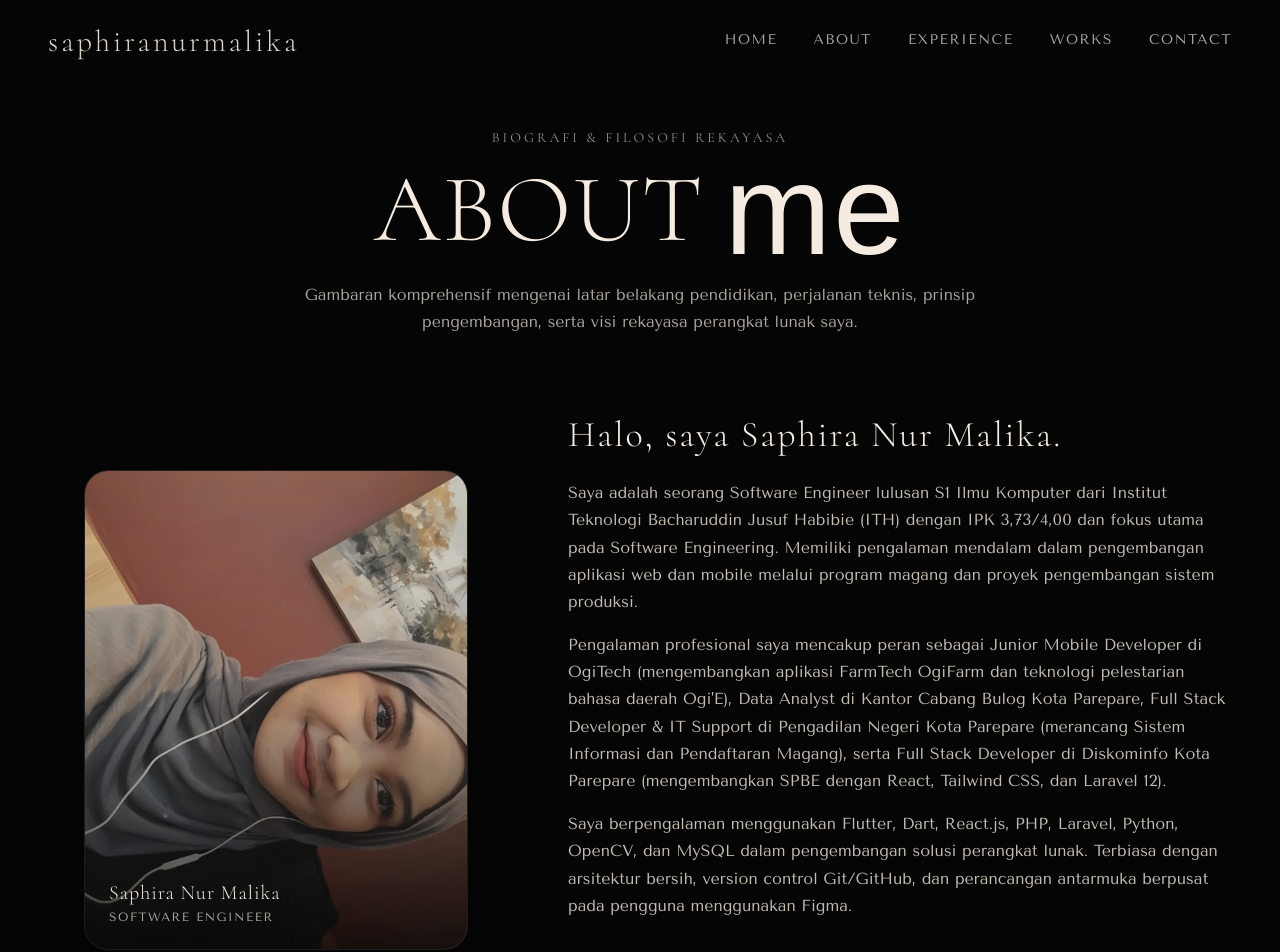
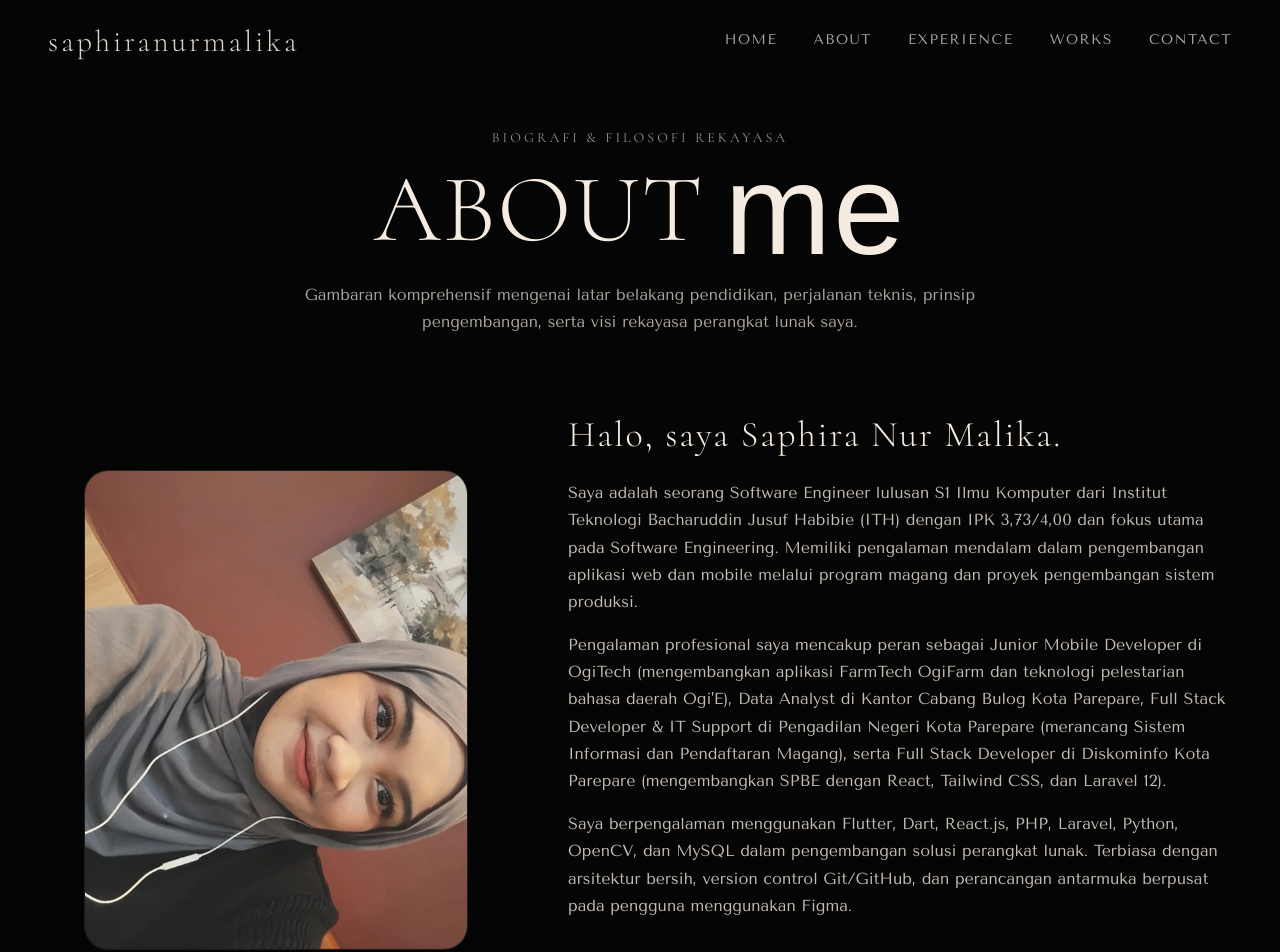
Before and after one commit to sphiranmlika/portfolio, a Next.js app: page /about in a window 1280 px wide. Shown: the top 952 px of the page. Built offline with nearby package versions, Linux system fonts and the light colour scheme; a web font is replaced by a local one.

Commit message:
chore: auto-sync 2026-11-24T08:07:20.340Z

```diff
--- a/components/about/AboutPortraitCard.tsx
+++ b/components/about/AboutPortraitCard.tsx
@@ -25,7 +25,7 @@ export function AboutPortraitCard() {
     >
       <div className="card-flip-inner relative w-full h-full">
         {/* Front Face: Flip Pertama (Foto 1 - Portrait Selfie HD) */}
-        <div className="card-face absolute inset-0 rounded-2xl sm:rounded-3xl overflow-hidden border border-white/[0.08] bg-[#0a0a0a] flex flex-col justify-end p-6 select-none shadow-2xl">
+        <div className="card-face absolute inset-0 rounded-2xl sm:rounded-3xl overflow-hidden border border-white/[0.08] bg-[#0a0a0a] select-none shadow-2xl">
           <Image
             src="/images/profile/portrait.webp"
             alt={`Potret ${personalInfo.name}`}
@@ -35,20 +35,10 @@ export function AboutPortraitCard() {
             priority
             unoptimized
           />
-          <div className="absolute inset-0 bg-gradient-to-t from-[#050505] via-[#050505]/20 to-transparent opacity-85 pointer-events-none" />
-
-          <div className="relative z-10 text-left pointer-events-none">
-            <p className="font-heading font-light text-xl text-[#f5ebe0] tracking-[1px]">
-              {personalInfo.name}
-            </p>
-            <p className="font-sans text-xs text-[#f5ebe0]/70 tracking-[1.5px] uppercase mt-0.5">
-              {personalInfo.title}
-            </p>
-          </div>
         </div>
 
         {/* Back Face: Flip Kedua (Foto 2 - Sunset Outdoor HD) */}
-        <div className="card-face card-back absolute inset-0 rounded-2xl sm:rounded-3xl overflow-hidden border border-white/[0.12] bg-[#0a0a0a] flex flex-col justify-end p-6 select-none shadow-2xl">
+        <div className="card-face card-back absolute inset-0 rounded-2xl sm:rounded-3xl overflow-hidden border border-white/[0.12] bg-[#0a0a0a] select-none shadow-2xl">
           <Image
             src="/images/profile/portrait-sunset.webp"
             alt={`${personalInfo.name} Sunset`}
@@ -58,16 +48,6 @@ export function AboutPortraitCard() {
             priority
             unoptimized
           />
-          <div className="absolute inset-0 bg-gradient-to-t from-[#050505] via-[#050505]/20 to-transparent opacity-85 pointer-events-none" />
-
-          <div className="relative z-10 text-left pointer-events-none">
-            <p className="font-heading font-light text-xl text-[#f5ebe0] tracking-[1px]">
-              {personalInfo.name}
-            </p>
-            <p className="font-sans text-xs text-[#f5ebe0]/70 tracking-[1.5px] uppercase mt-0.5">
-              ( passion & code )
-            </p>
-          </div>
         </div>
       </div>
     </div>
--- a/components/sections/About.tsx
+++ b/components/sections/About.tsx
@@ -58,7 +58,7 @@ export function About({ activeTab: controlledTab, onTabChange }: AboutProps) {
           >
             <div className="card-flip-inner relative w-full h-full">
               {/* Front Face: Flip Pertama (Foto 1 - Portrait Selfie HD) */}
-              <div className="card-face absolute inset-0 rounded-2xl overflow-hidden border border-white/[0.08] bg-[#0a0a0a] flex flex-col justify-end p-6 select-none shadow-2xl">
+              <div className="card-face absolute inset-0 rounded-2xl overflow-hidden border border-white/[0.08] bg-[#0a0a0a] select-none shadow-2xl">
                 <Image
                   src="/images/profile/portrait.webp"
                   alt={`Potret ${personalInfo.name}`}
@@ -68,20 +68,10 @@ export function About({ activeTab: controlledTab, onTabChange }: AboutProps) {
                   priority
                   unoptimized
                 />
-                <div className="absolute inset-0 bg-gradient-to-t from-[#050505] via-[#050505]/20 to-transparent opacity-85 pointer-events-none" />
-
-                <div className="relative z-10 text-left pointer-events-none">
-                  <p className="font-heading font-light text-xl text-[#f5ebe0] tracking-[1px]">
-                    {personalInfo.name}
-                  </p>
-                  <p className="font-sans text-xs text-[#f5ebe0]/70 tracking-[1.5px] uppercase mt-0.5">
-                    {personalInfo.title}
-                  </p>
-                </div>
               </div>
 
               {/* Back Face: Flip Kedua (Foto 2 - Sunset Outdoor HD) */}
-              <div className="card-face card-back absolute inset-0 rounded-2xl overflow-hidden border border-white/[0.12] bg-[#0a0a0a] flex flex-col justify-end p-6 select-none shadow-2xl">
+              <div className="card-face card-back absolute inset-0 rounded-2xl overflow-hidden border border-white/[0.12] bg-[#0a0a0a] select-none shadow-2xl">
                 <Image
                   src="/images/profile/portrait-sunset.webp"
                   alt={`${personalInfo.name} Sunset`}
@@ -91,16 +81,6 @@ export function About({ activeTab: controlledTab, onTabChange }: AboutProps) {
                   priority
                   unoptimized
                 />
-                <div className="absolute inset-0 bg-gradient-to-t from-[#050505] via-[#050505]/20 to-transparent opacity-85 pointer-events-none" />
-
-                <div className="relative z-10 text-left pointer-events-none">
-                  <p className="font-heading font-light text-xl text-[#f5ebe0] tracking-[1px]">
-                    {personalInfo.name}
-                  </p>
-                  <p className="font-sans text-xs text-[#f5ebe0]/70 tracking-[1.5px] uppercase mt-0.5">
-                    ( passion & code )
-                  </p>
-                </div>
               </div>
             </div>
           </div>
```
